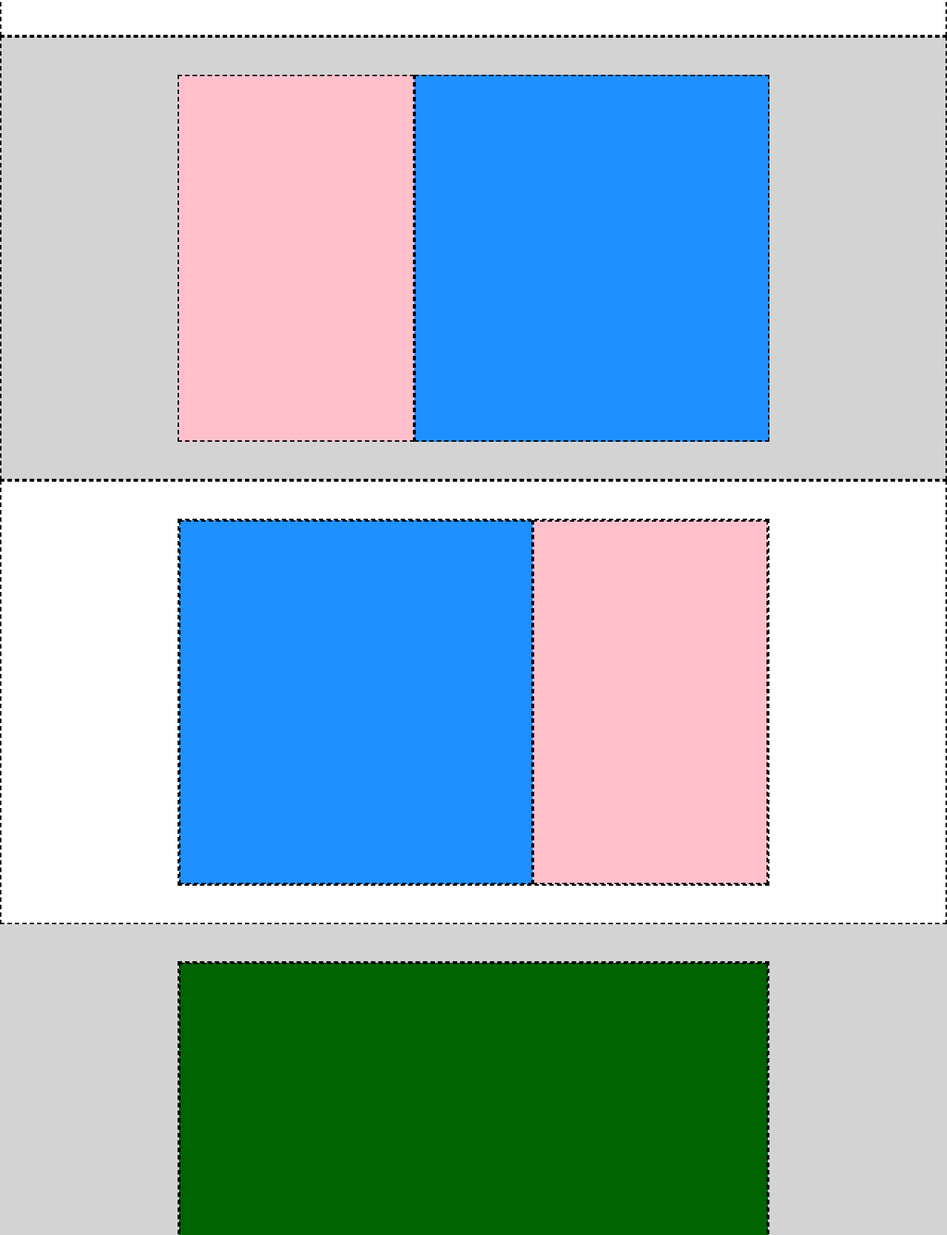
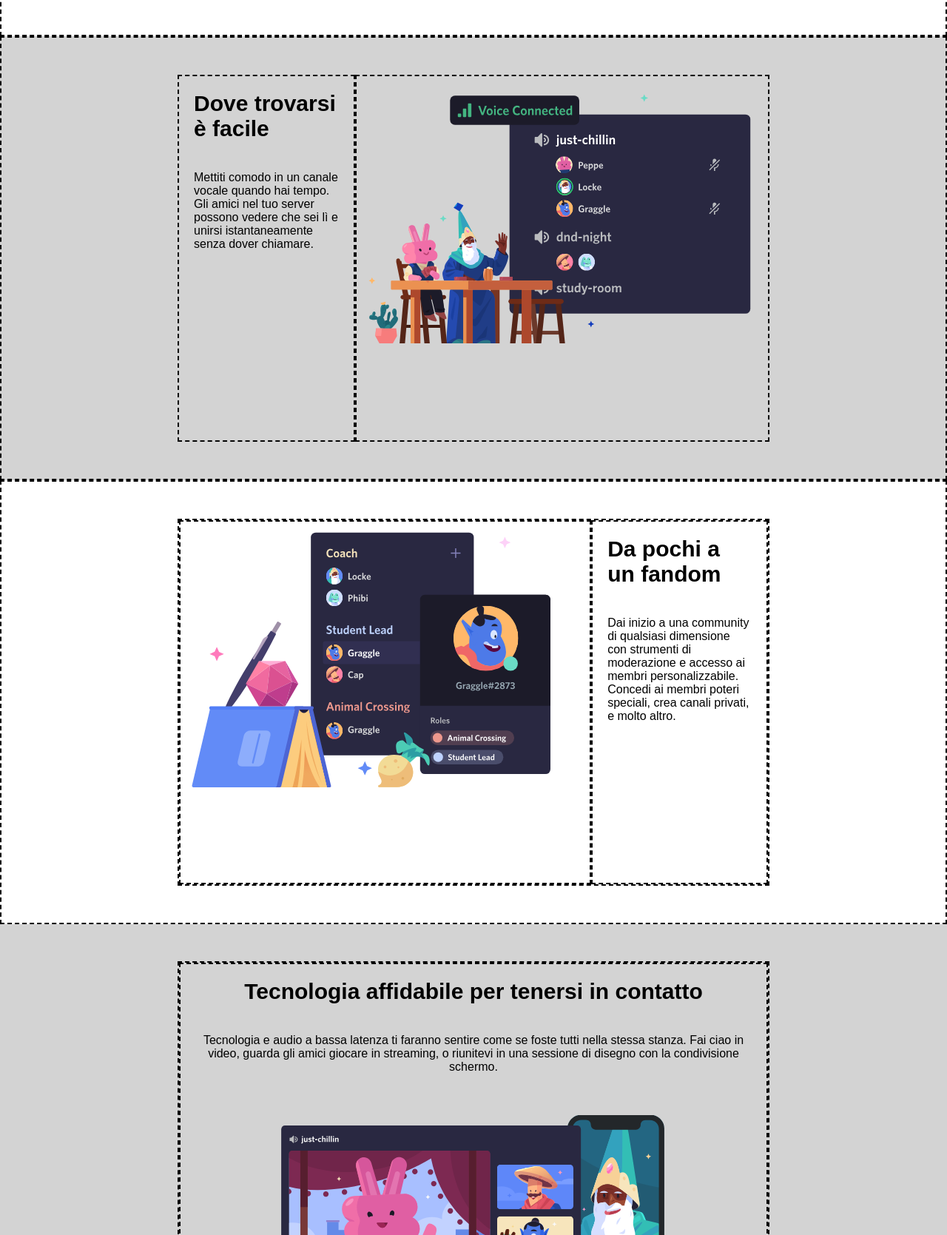
Before and after one commit to domenicatonziello/htmlcss-discord, a plain HTML site: page index.html in a window 1280 px wide. Shown: the part 1131-2800 px from the top of the page at 74% size. Drawn offline with Linux system fonts and the light colour scheme.

Commit message:
1 step main

```diff
--- a/css/style.css
+++ b/css/style.css
@@ -30,7 +30,6 @@ body {
 .debug .border {
   border: 2px dashed black;
 }
-
 .bg-white {
   background-color: white;
 }
@@ -43,6 +42,9 @@ body {
 }
 .header-top {
   background-color: rgb(49,97,224);
+}
+h1{
+  font-size: 30px;
 }
 
 /* # Navbar */
@@ -71,6 +73,7 @@ body {
   border-radius: 20px;
   padding: 10px;
   margin: 20px;
+  border: none;
 }
 /* # Jumbotron */
 
@@ -92,9 +95,8 @@ body {
   text-align: center;
 }
 
-
 .pd{
-  padding: 30px;
+  padding: 20px;
 }
 
 /* # Main & sections */
@@ -108,20 +110,30 @@ section > .container {
 }
 
 .flex > .small-col {
-  flex-basis: 40%;
-  background-color: pink;
+  flex-basis: 30%;
+  /* background-color: pink; */
+  text-align: left;
+  color: black;
 }
 
 .flex > .large-col {
-  flex-basis: 60%;
-  background-color: dodgerblue;
+  flex-basis: 70%;
+  /* background-color: dodgerblue; */
 }
 
 .flex > .full-col {
   flex-basis: 100%;
-  background-color: darkgreen;
+  /* background-color: darkgreen;*/
+  text-align: center;
+  color: black;
 }
 
+.flex .img{
+  width: 100%;
+}
+.img-full{
+  width: 70%;
+}
 /* # Footer */
 
 footer {
--- a/index.html
+++ b/index.html
@@ -31,7 +31,6 @@
           <p class="pd"> Che tu faccia parte di un club scolastico, gruppo di gamer, comunità artistica mondiale, o semplicemente di un piccolo gruppo di amici che vuole passare il tempo assieme, Discord rende più facile chiacchierare ogni giorno e ritrovarsi più spesso. </p>
           <button class="button bg-white"> <i class="fa-solid fa-arrow-down-long fa-xs"></i> Scarica per Mac </button>
           <a class="button bg-gray"> Apri discord nel tuo browser</a>
-
         </div>
       </div>
     </header>
@@ -41,25 +40,44 @@
     <main>
       <section class="bg-white border">
         <div class="container flex border">
-          <div class="large-col border"></div>
-          <div class="small-col border"></div>
+          <div class="large-col border">
+            <img class="img" src="img/item1.svg" alt="study-group">
+          </div>
+          <div class="small-col border">
+            <h1 class="pd"> Un luogo a invito con tutto lo spazio necessario per parlare </h1>
+            <p class="pd">I server Discord sono organizzati in canali tematici in cui puoi collaborare, condividere o semplicemente parlare della tua giornata senza intasare una chat di gruppo </p>
+          </div>
         </div>
       </section>
       <section class="bg-lightgray border">
         <div class="container flex row-reverse">
-          <div class="large-col border"></div>
-          <div class="small-col border"></div>
+          <div class="large-col border">
+            <img class="img" src="img/item2.svg" alt="Call">
+          </div>
+          <div class="small-col border">
+            <h1 class="pd"> Dove trovarsi è facile </h1>
+            <p class="pd"> Mettiti comodo in un canale vocale quando hai tempo. Gli amici nel tuo server possono vedere che sei lì e unirsi istantaneamente senza dover chiamare. </p>
+          </div>
         </div>
       </section>
       <section class="bg-white border">
         <div class="container flex border">
-          <div class="large-col border"></div>
-          <div class="small-col border"></div>
+          <div class="large-col border">
+            <img class="img" src="img/item3.svg" alt="Community">
+          </div>
+          <div class="small-col border">
+            <h1 class="pd"> Da pochi a un fandom </h1>
+            <p class="pd"> Dai inizio a una community di qualsiasi dimensione con strumenti di moderazione e accesso ai membri personalizzabile. Concedi ai membri poteri speciali, crea canali privati, e molto altro. </p>
+          </div>
         </div>
       </section>
       <section class="bg-lightgray">
         <div class="container flex border">
-          <div class="full-col border"></div>
+          <div class="full-col border">
+            <h1 class="pd"> Tecnologia affidabile per tenersi in contatto </h1>
+            <p class="pd">Tecnologia e audio a bassa latenza ti faranno sentire come se foste tutti nella stessa stanza. Fai ciao in video, guarda gli amici giocare in streaming, o riunitevi in una sessione di disegno con la condivisione schermo. </p>
+            <img class="img-full" src="img/item4-big.svg" alt="Riunioni">
+          </div>
         </div>
       </section>
     </main>
```
